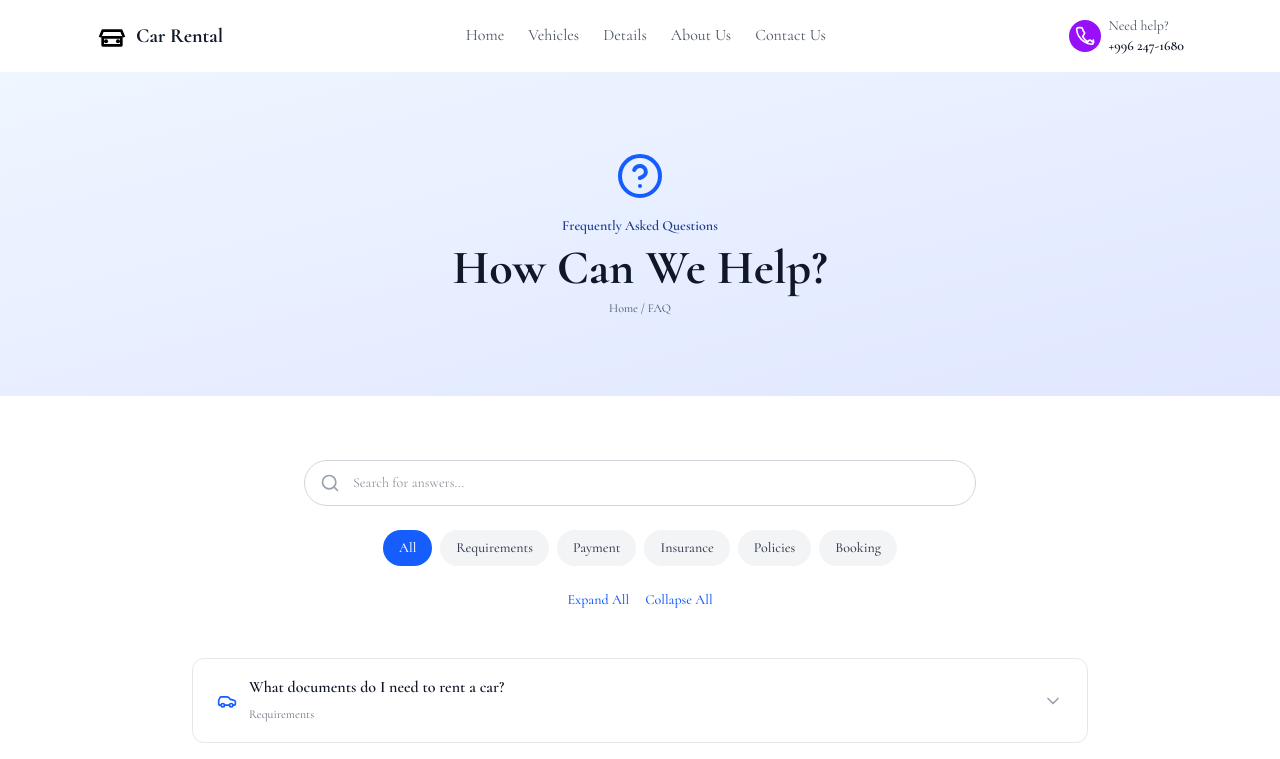
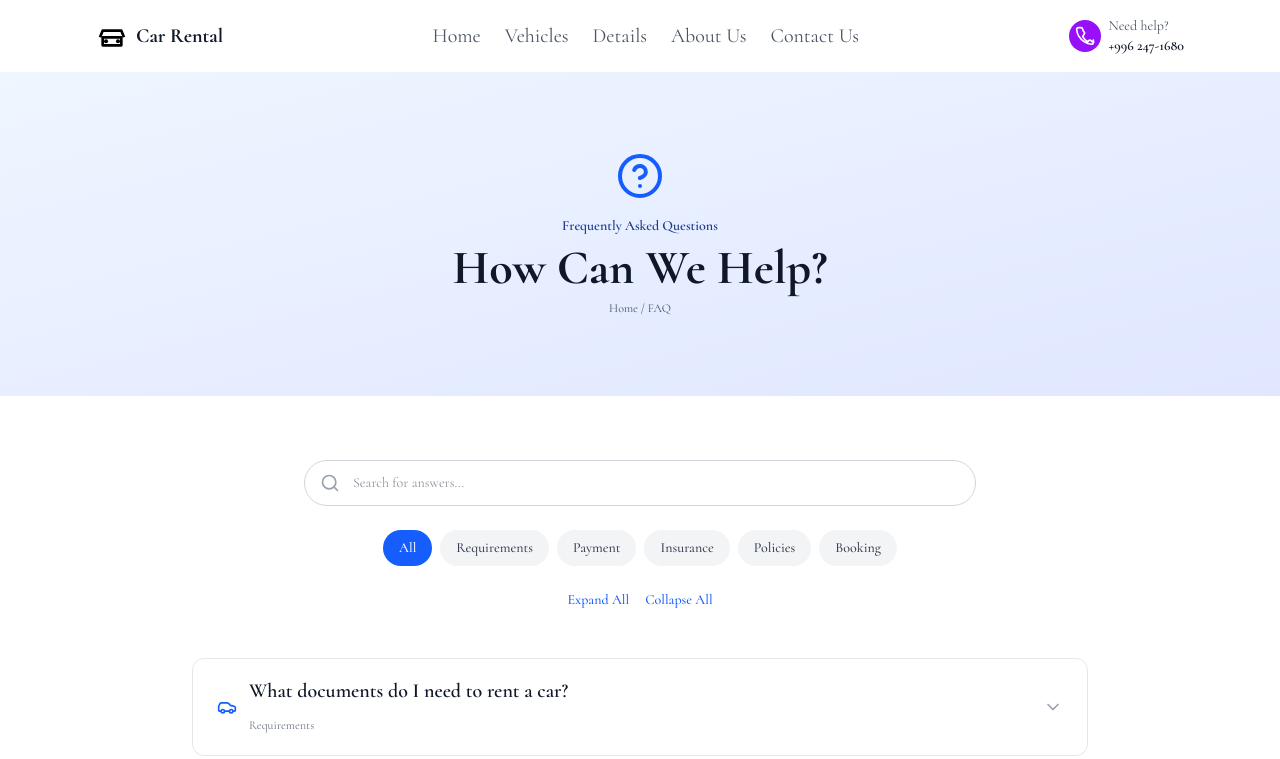
Before and after one commit to ShuvrotoKumar/car-rental, a Next.js app: page /faq in a window 1280 px wide. Shown: the top 759 px of the page. Built offline with nearby package versions, Linux system fonts and the light colour scheme.

Commit message:
updated header animation and fonts

```diff
--- a/app/globals.css
+++ b/app/globals.css
@@ -23,10 +23,13 @@ body {
   background: var(--background);
   color: var(--foreground);
   font-family: var(--font-cormorant), serif;
-  font-size: 16px;
+  font-weight: 400;
+  font-size: 20px;
   line-height: 1.6;
   margin: 0;
   padding: 0;
+  font-style: normal;
+  font-display: swap;
 }
 
 @keyframes slide-in-left {
--- a/components/layout/Header.tsx
+++ b/components/layout/Header.tsx
@@ -73,17 +73,32 @@ export default function Header() {
 
         {/* Desktop Navigation */}
         <div className="hidden md:flex items-center space-x-6">
-          <Link href="/" className="text-gray-600 hover:text-blue-600">Home</Link>
-          <Link href="/vehicles" className="text-gray-600 hover:text-blue-600">Vehicles</Link>
+          <Link href="/" className="relative text-gray-600 hover:text-blue-600 transition-all duration-300 ease-out group">
+            <span className="relative z-10">Home</span>
+            <span className="absolute bottom-0 left-0 w-0 h-0.5 bg-blue-600 transition-all duration-300 ease-out group-hover:w-full"></span>
+          </Link>
+          <Link href="/vehicles" className="relative text-gray-600 hover:text-blue-600 transition-all duration-300 ease-out group">
+            <span className="relative z-10">Vehicles</span>
+            <span className="absolute bottom-0 left-0 w-0 h-0.5 bg-blue-600 transition-all duration-300 ease-out group-hover:w-full"></span>
+          </Link>
           {isCarDetailsPage && currentCar ? (
             <span className="text-gray-900 font-medium">
-              {currentCar.name} {currentCar.type} Details
+               Details
             </span>
           ) : (
-            <Link href="/vehicles/mercedes-sedan" className="text-gray-600 hover:text-blue-600">Details</Link>
+            <Link href="/vehicles/mercedes-sedan" className="relative text-gray-600 hover:text-blue-600 transition-all duration-300 ease-out group">
+              <span className="relative z-10">Details</span>
+              <span className="absolute bottom-0 left-0 w-0 h-0.5 bg-blue-600 transition-all duration-300 ease-out group-hover:w-full"></span>
+            </Link>
           )}
-          <Link href="/about" className="text-gray-600 hover:text-blue-600">About Us</Link>
-          <Link href="/contact" className="text-gray-600 hover:text-blue-600">Contact Us</Link>
+          <Link href="/about" className="relative text-gray-600 hover:text-blue-600 transition-all duration-300 ease-out group">
+            <span className="relative z-10">About Us</span>
+            <span className="absolute bottom-0 left-0 w-0 h-0.5 bg-blue-600 transition-all duration-300 ease-out group-hover:w-full"></span>
+          </Link>
+          <Link href="/contact" className="relative text-gray-600 hover:text-blue-600 transition-all duration-300 ease-out group">
+            <span className="relative z-10">Contact Us</span>
+            <span className="absolute bottom-0 left-0 w-0 h-0.5 bg-blue-600 transition-all duration-300 ease-out group-hover:w-full"></span>
+          </Link>
         </div>
 
         {/* Mobile Menu Button */}
@@ -120,44 +135,49 @@ export default function Header() {
             <div className="flex flex-col space-y-4">
               <Link
                 href="/"
-                className="text-gray-600 hover:text-blue-600 transition-colors"
+                className="relative text-gray-600 hover:text-blue-600 transition-all duration-300 ease-out group py-2"
                 onClick={() => setMobileMenuOpen(false)}
               >
-                Home
+                <span className="relative z-10">Home</span>
+                <span className="absolute bottom-0 left-0 w-0 h-0.5 bg-blue-600 transition-all duration-300 ease-out group-hover:w-full"></span>
               </Link>
               <Link
                 href="/vehicles"
-                className="text-gray-600 hover:text-blue-600 transition-colors"
+                className="relative text-gray-600 hover:text-blue-600 transition-all duration-300 ease-out group py-2"
                 onClick={() => setMobileMenuOpen(false)}
               >
-                Vehicles
+                <span className="relative z-10">Vehicles</span>
+                <span className="absolute bottom-0 left-0 w-0 h-0.5 bg-blue-600 transition-all duration-300 ease-out group-hover:w-full"></span>
               </Link>
               {isCarDetailsPage && currentCar ? (
-                <span className="text-gray-900 font-medium">
+                <span className="text-gray-900 font-medium py-2">
                   {currentCar.name} {currentCar.type} Details
                 </span>
               ) : (
                 <Link
                   href="/vehicles/mercedes-sedan"
-                  className="text-gray-600 hover:text-blue-600 transition-colors"
+                  className="relative text-gray-600 hover:text-blue-600 transition-all duration-300 ease-out group py-2"
                   onClick={() => setMobileMenuOpen(false)}
                 >
-                  Details
+                  <span className="relative z-10">Details</span>
+                  <span className="absolute bottom-0 left-0 w-0 h-0.5 bg-blue-600 transition-all duration-300 ease-out group-hover:w-full"></span>
                 </Link>
               )}
               <Link
                 href="/about"
-                className="text-gray-600 hover:text-blue-600 transition-colors"
+                className="relative text-gray-600 hover:text-blue-600 transition-all duration-300 ease-out group py-2"
                 onClick={() => setMobileMenuOpen(false)}
               >
-                About Us
+                <span className="relative z-10">About Us</span>
+                <span className="absolute bottom-0 left-0 w-0 h-0.5 bg-blue-600 transition-all duration-300 ease-out group-hover:w-full"></span>
               </Link>
               <Link
                 href="/contact"
-                className="text-gray-600 hover:text-blue-600 transition-colors"
+                className="relative text-gray-600 hover:text-blue-600 transition-all duration-300 ease-out group py-2"
                 onClick={() => setMobileMenuOpen(false)}
               >
-                Contact Us
+                <span className="relative z-10">Contact Us</span>
+                <span className="absolute bottom-0 left-0 w-0 h-0.5 bg-blue-600 transition-all duration-300 ease-out group-hover:w-full"></span>
               </Link>
 
               {/* Mobile Contact Info */}
```
